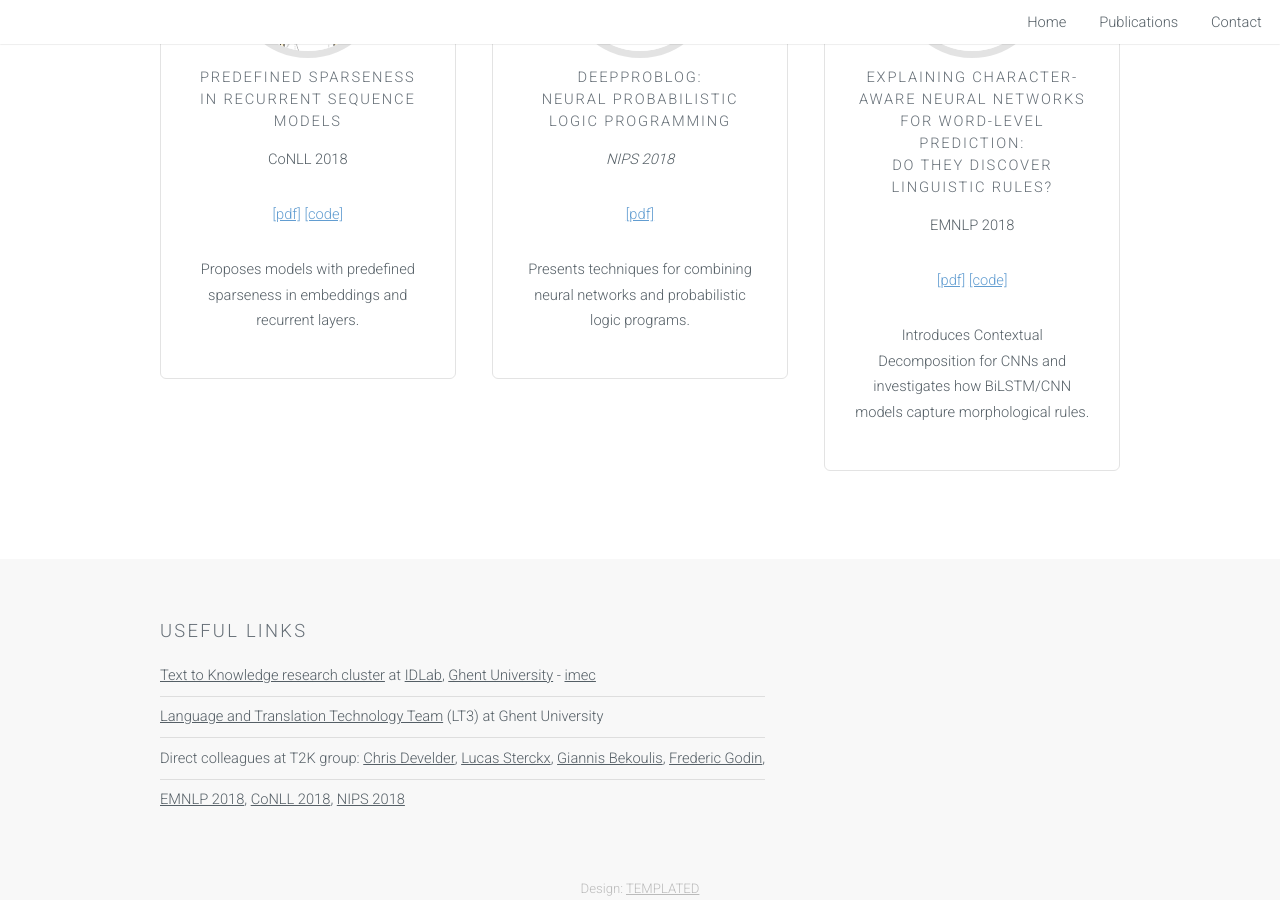
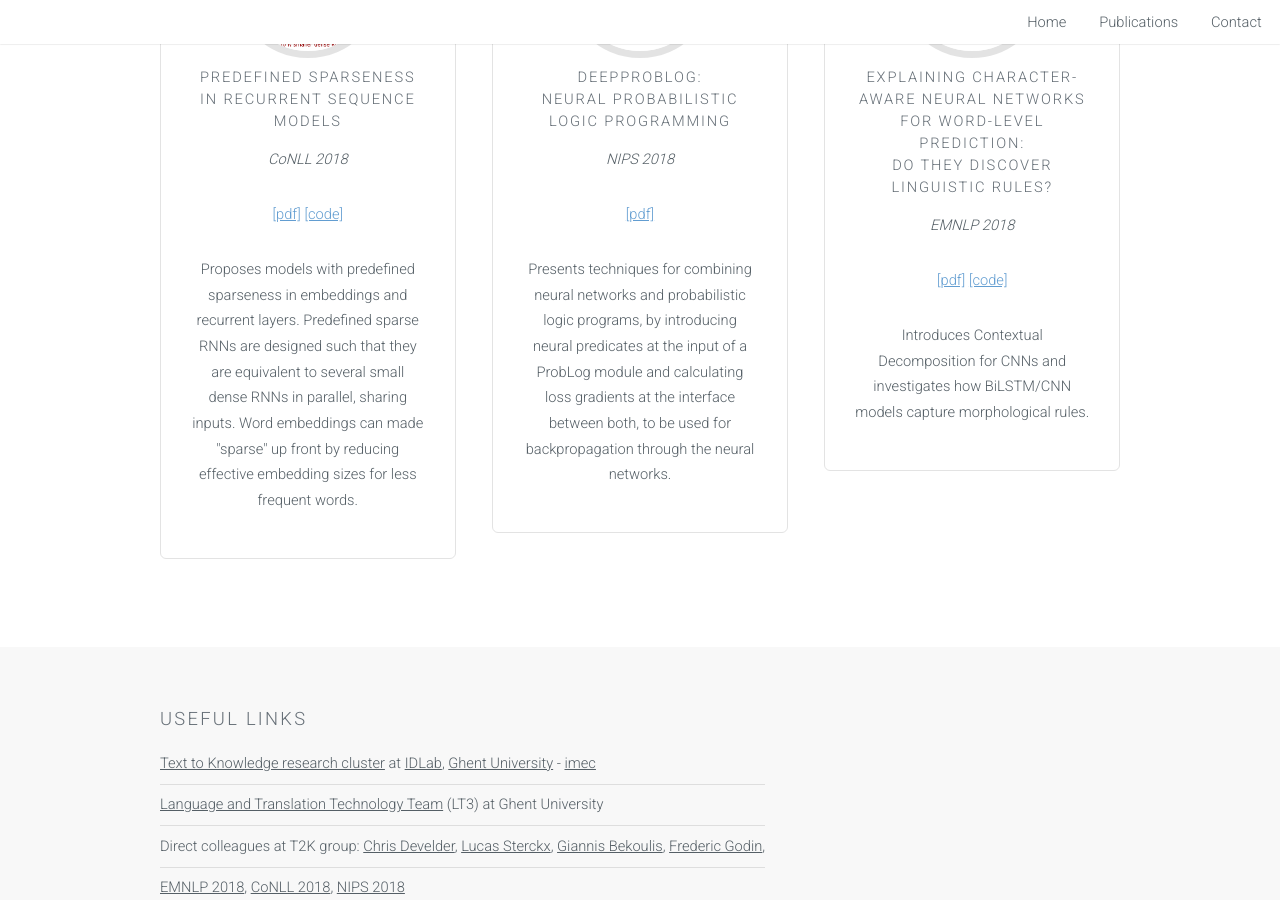
Before and after one commit to tdmeeste/tdmeeste.github.io, a Jekyll site: the page built from index.html, in a window 1280 px wide and 900 px high, scrolled down 1775 px. Built offline with Jekyll 4.4.1, drawn with Linux system fonts in a browser that asks for light colours.

Commit message:
updated recent work

```diff
--- a/index.html
+++ b/index.html
@@ -103,12 +103,15 @@
 						<div class="4u">
 							<section class="special box">
                                 <div class="image rounded">
-                                    <img src="images/recent_work/snapshot_sparseRNN.png" alt="" />
+                                    <img src="images/recent_work/predefined_sparseness_slide.png" alt="" />
                                 </div>
                                 <h4>Predefined Sparseness <br/>in recurrent sequence models</h4>
-                                <p>CoNLL 2018</p>
+                                <p><i>CoNLL 2018</i></p>
 								<p><a href="https://arxiv.org/pdf/1808.08720.pdf">[pdf]</a> <a href="https://github.com/tdmeeste/SparseSeqModels">[code]</a></p>
-                                <p>Proposes models with predefined sparseness in embeddings and recurrent layers.</p>
+                                <p>Proposes models with predefined sparseness in embeddings and recurrent layers.
+								Predefined sparse RNNs are designed such that they are equivalent to several small dense RNNs in parallel, sharing inputs.
+									Word embeddings can made "sparse" up front by reducing effective embedding sizes for less frequent words.
+								</p>
 							</section>
 						</div>
 						<div class="4u">
@@ -119,7 +122,9 @@
 								<h4>DeepProbLog: <br/>Neural Probabilistic Logic Programming</h4>
                                 <p><i>NIPS 2018</i></p>
                                 <p><a href="https://arxiv.org/abs/1805.10872">[pdf]</a></p>
-								<p>Presents techniques for combining neural networks and probabilistic logic programs.</p>
+								<p>Presents techniques for combining neural networks and probabilistic logic programs, by introducing neural predicates at the
+									input of a ProbLog module and calculating loss gradients at the interface between both, to be used for
+									backpropagation through the neural networks.</p>
 							</section>
 						</div>
 						<div class="4u">
@@ -128,7 +133,7 @@
                                     <img src="images/recent_work/snapshot_ExplainingChar.png" alt="" />
                                 </div>
 								<h4>Explaining Character-Aware Neural Networks <br/>for Word-Level Prediction:<br/>Do They Discover Linguistic Rules?</h4>
-                                <p>EMNLP 2018</p>
+                                <p><i>EMNLP 2018</i></p>
 								<p><a href="https://arxiv.org/pdf/1808.09551.pdf">[pdf]</a> <a href="https://github.com/FredericGodin/ContextualDecomposition-NLP">[code]</a></p>
 								<p>Introduces Contextual Decomposition for CNNs and investigates how BiLSTM/CNN models capture morphological rules.</p>
 							</section>
```
Also changed, not shown: images/recent_work/predefined_sparseness_slide.png (added).
